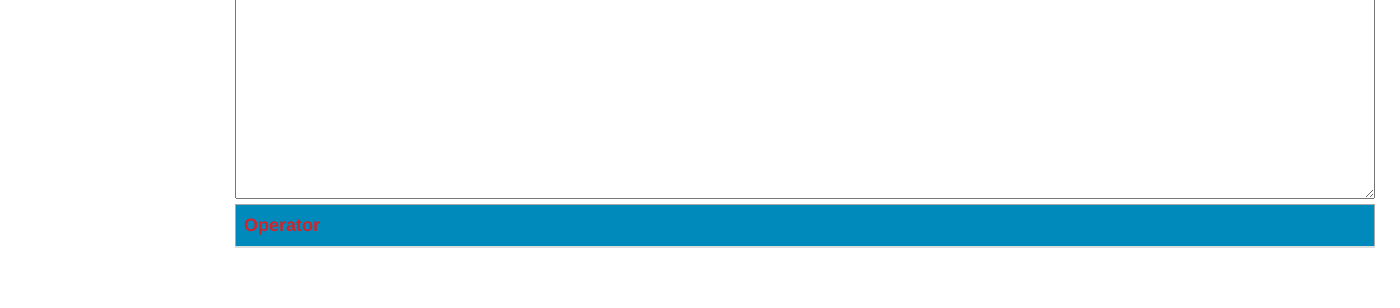
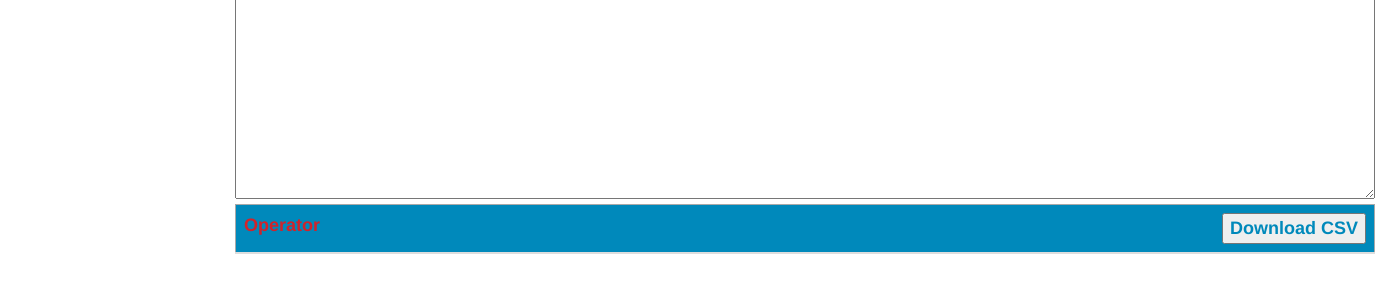
Before and after one commit to peterwoody/RONTestTool, a Django app: template ResPaxTestTool/templates/test_tool.html in a window 1400 px wide. Shown: the part 492-800 px from the top of the page. Run offline with Django 3.2, Linux system fonts and the light colour scheme; the template is opened without the code that fills it: most values are stand-ins (such as "Sample title", 1, 10 or a date in 2020); lists and menus that the app fills with data are empty; some libraries are stand-ins or nearby versions.

Commit message:
Some CSV Functionality
-User can download all hosts as CSV file
-User can download specific host tour codes as CSV file

```diff
--- /dev/null
+++ b/ResPaxTestTool/static/assets/js/csv_functions.js
@@ -0,0 +1,23 @@
+/**
+ * Created by Shaquille on 1/08/2016.
+ */
+function addCSVButton(element, CSVContent, filename) {
+    var encodedUri = encodeURI(CSVContent);
+    var button = document.createElement("button");
+    var button_value = document.createTextNode("Download CSV");
+
+    button.appendChild(button_value);
+    button.setAttribute("onclick", "downloadCSV('"+encodedUri+"','"+filename+"');");
+    button.setAttribute("download", filename + ".csv");
+    button.setAttribute("style", "float:right; color:#0089BB");
+
+
+    element.appendChild(button);
+}
+
+function downloadCSV(encodedUri, filename){
+    var CSVLink = document.createElement("a");
+    CSVLink.setAttribute("href", encodedUri);
+    CSVLink.setAttribute("download", filename + ".csv");
+    CSVLink.click();
+}
--- a/ResPaxTestTool/static/assets/js/table_creation.js
+++ b/ResPaxTestTool/static/assets/js/table_creation.js
@@ -2,29 +2,39 @@
  * Created by Shaquille on 8/01/2016.
  */
 
-function generateTable(operators, host_id, server_url) {
+function generateTable(operators, host_ids, server_url) {
+    var tableHeading = document.getElementById("test-tool-table-heading");
+    var hostCSVContent = "data:text/csv;charset=utf-8,";
 
     for (var i = 0; i in operators; i++) {
         var tableRow = document.createElement('tr');
         var table = document.getElementById("test-tool-table").getElementsByTagName('tbody')[0];
         var operator_td = document.createElement("td");
+        var operator_td_value = document.createTextNode(operators[i] + ' (' + host_ids[i] + ')');
 
-        var operator_td_value = document.createTextNode(operators[i] + ' (' + host_id[i] + ')');
+
+        hostCSVContent += host_ids[i] + "\n";
 
         operator_td.appendChild(operator_td_value);
-
         operator_td.setAttribute("colspan", "3");
 
-        tableRow.setAttribute("id", (host_id[i]).toString());
+        tableRow.setAttribute("id", (host_ids[i]).toString());
         tableRow.setAttribute("onclick", "get_tours(this, this.id,'" + server_url + "'); " +
-            "populate_form_fields('" + host_id[i] + "')");
+            "populate_form_fields('" + host_ids[i] + "')");
         tableRow.setAttribute("data-level", "1");
 
         tableRow.appendChild(operator_td);
 
+
         table.appendChild(tableRow);
     }
-
+    addCSVButton(tableHeading, hostCSVContent, "hosts");
+    //var encodedUri = encodeURI(hostCSVContent);
+    //var hostsCSVLink = document.createElement("a");
+    //hostsCSVLink.innerText = "Download CSV";
+    //hostsCSVLink.setAttribute("href", encodedUri);
+    //hostsCSVLink.setAttribute("download", "my_data.csv");
+    //tableHeading.appendChild(hostsCSVLink);
 }
 
 function getCookie(name) {
@@ -82,12 +92,15 @@ function get_tours(tableRow, id, server_url) {
                 $(tableRow).after(newTableRow);
             } else if (typeof json.tours === 'object') {
                 if (json.tours.length > 0) {
+                    var tourCSVContent = "data:text/csv;charset=utf-8,";
 
                     for (var i = 0; i in json.tours; i++) {
                         var newTableRow = document.createElement('tr');
                         var tour_code_td = document.createElement('td');
                         var tour_code = json.tours[i]['strTourCode'];
                         var tour_code_td_value = document.createTextNode('Tour Code: ' + tour_code);
+
+                        tourCSVContent += tour_code + "\n";
 
                         tour_code_td.appendChild(tour_code_td_value);
 
@@ -101,6 +114,8 @@ function get_tours(tableRow, id, server_url) {
 
                         $(tableRow).after(newTableRow);
                     }
+
+                    addCSVButton(tableRow.getElementsByTagName("td")[0], tourCSVContent, "tour codes");
                 } else {
                     var newTableRow = document.createElement('tr');
                     var td = document.createElement('td');
@@ -376,6 +391,7 @@ function remove_rows(table_row, server_url) {
         case 1:
             table_row.setAttribute("onclick", "get_tours(this, this.id,'" + server_url + "'); " +
                 "populate_form_fields('" + host_id + "')");
+            table_row.getElementsByTagName("td")[0].getElementsByTagName("button")[0].remove();
             break;
         case 2:
             table_row.setAttribute('onclick', "get_tour_bases(this, this.id,'" + server_url + "'); " +
@@ -398,7 +414,6 @@ function remove_rows(table_row, server_url) {
             console.log('function remove_rows switch statement error')
     }
 }
-
 
 
 function generate_xml_request() {
@@ -554,7 +569,7 @@ function change_format(format) {
     }
 }
 
-function generate_submit_xml_request(){
+function generate_submit_xml_request() {
     //to be added
 }
 
@@ -607,7 +622,7 @@ function test_tool_query() {
     })
 }
 
-function fill_form_xml(){
+function fill_form_xml() {
     var xml = document.getElementById('xml_request').value;
     var method_name = document.getElementById('method_name');
     var tour_date = document.getElementById('date');
@@ -634,7 +649,7 @@ function fill_form_xml(){
         success: function (json) {
             method_name.value = json.loaded_xml[1];
 
-            switch (method_name.value){
+            switch (method_name.value) {
                 case "readHostDetails":
                     host_id.value = json.loaded_xml[0][0];
                     break;
@@ -660,7 +675,7 @@ function fill_form_xml(){
                     tour_time_id.value = json.loaded_xml[0][2];
 
                     var date = new Date(json.loaded_xml[0][4]);
-                    var formattedDate = date.getFullYear() + "-" + ("0" + (date.getMonth()+1)).slice(-2) + "-" + ("0" + date.getDate()).slice(-2);
+                    var formattedDate = date.getFullYear() + "-" + ("0" + (date.getMonth() + 1)).slice(-2) + "-" + ("0" + date.getDate()).slice(-2);
                     tour_date.value = formattedDate;
                     break;
                 case "readTourPrices":
@@ -673,7 +688,7 @@ function fill_form_xml(){
                     tour_time_id.value = json.loaded_xml[0][5];
                     tour_drop_off_id.value = json.loaded_xml[0][7];
                     var date = new Date(json.loaded_xml[0][4]);
-                    var formattedDate = date.getFullYear() + "-" + ("0" + (date.getMonth()+1)).slice(-2) + "-" + ("0" + date.getDate()).slice(-2);
+                    var formattedDate = date.getFullYear() + "-" + ("0" + (date.getMonth() + 1)).slice(-2) + "-" + ("0" + date.getDate()).slice(-2);
                     tour_date.value = formattedDate;
                     break;
                 case "readTourAvailability":
@@ -683,7 +698,7 @@ function fill_form_xml(){
                     tour_sub_basis_id.value = json.loaded_xml[0][3];
                     tour_time_id.value = json.loaded_xml[0][5];
                     var date = new Date(json.loaded_xml[0][4]);
-                    var formattedDate = date.getFullYear() + "-" + ("0" + (date.getMonth()+1)).slice(-2) + "-" + ("0" + date.getDate()).slice(-2);
+                    var formattedDate = date.getFullYear() + "-" + ("0" + (date.getMonth() + 1)).slice(-2) + "-" + ("0" + date.getDate()).slice(-2);
                     tour_date.value = formattedDate;
                     break;
             }
@@ -693,10 +708,10 @@ function fill_form_xml(){
 }
 
 
-function show_hide_form_fields(){
+function show_hide_form_fields() {
     var method_name = document.getElementById("method_name").value;
 
-            if (method_name == 'readHostDetails'){
+    if (method_name == 'readHostDetails') {
         $("#host_id").show();
         $("#host_id_label").show();
         $("#tour_code").hide();
@@ -724,7 +739,7 @@ function show_hide_form_fields(){
         $("#type5").hide();
         $("#type5_label").hide();
     }
-            else if(method_name == 'readTours') {
+    else if (method_name == 'readTours') {
         $("#host_id").show();
         $("#host_id_label").show();
         $("#tour_code").hide();
@@ -752,7 +767,7 @@ function show_hide_form_fields(){
         $("#type5").hide();
         $("#type5_label").hide();
     }
-            else if(method_name == 'readTourDetails') {
+    else if (method_name == 'readTourDetails') {
         $("#host_id").show();
         $("#host_id_label").show();
         $("#tour_code").show();
@@ -780,7 +795,7 @@ function show_hide_form_fields(){
         $("#type5").hide();
         $("#type5_label").hide();
     }
-            else if(method_name == 'readTourBases') {
+    else if (method_name == 'readTourBases') {
         $("#host_id").show();
         $("#host_id_label").show();
         $("#tour_code").show();
@@ -808,7 +823,7 @@ function show_hide_form_fields(){
         $("#type5").hide();
         $("#type5_label").hide();
     }
-            else if(method_name == 'readTourTimes') {
+    else if (method_name == 'readTourTimes') {
         $("#host_id").show();
         $("#host_id_label").show();
         $("#tour_code").show();
@@ -836,7 +851,7 @@ function show_hide_form_fields(){
         $("#type5").hide();
         $("#type5_label").hide();
     }
-            else if(method_name == 'readTourPickups') {
+    else if (method_name == 'readTourPickups') {
         $("#host_id").show();
         $("#host_id_label").show();
         $("#tour_code").show();
@@ -864,7 +879,7 @@ function show_hide_form_fields(){
         $("#type5").hide();
         $("#type5_label").hide();
     }
-            else if(method_name == 'readTourPrices') {
+    else if (method_name == 'readTourPrices') {
         $("#host_id").show();
         $("#host_id_label").show();
         $("#tour_code").show();
@@ -892,7 +907,7 @@ function show_hide_form_fields(){
         $("#type5").hide();
         $("#type5_label").hide();
     }
-            else if(method_name == 'readTourAvailability') {
+    else if (method_name == 'readTourAvailability') {
         $("#host_id").show();
         $("#host_id_label").show();
         $("#tour_code").show();
--- a/ResPaxTestTool/templates/test_tool.html
+++ b/ResPaxTestTool/templates/test_tool.html
@@ -13,6 +13,7 @@
     <script src={% static "js/jquery-2.1.4.min.js" %}></script>
     <script src={% static "js/collapsibleTable.js" %}></script>
     <script src={% static "js/table_creation.js" %}></script>
+    <script src={% static "js/csv_functions.js" %}></script>
 </head>
 <body>
 
@@ -131,7 +132,7 @@
     <table id="test-tool-table" class="table table-hover table-expandable table-striped">
         <thead>
         <tr>
-            <th colspan="3">Operator</th>
+            <th id="test-tool-table-heading" colspan="3">Operator</th>
         </tr>
         </thead>
         <tbody>
```
Also changed, not shown: 13 other files. Lines whose indentation alone changed are shown as unchanged.
